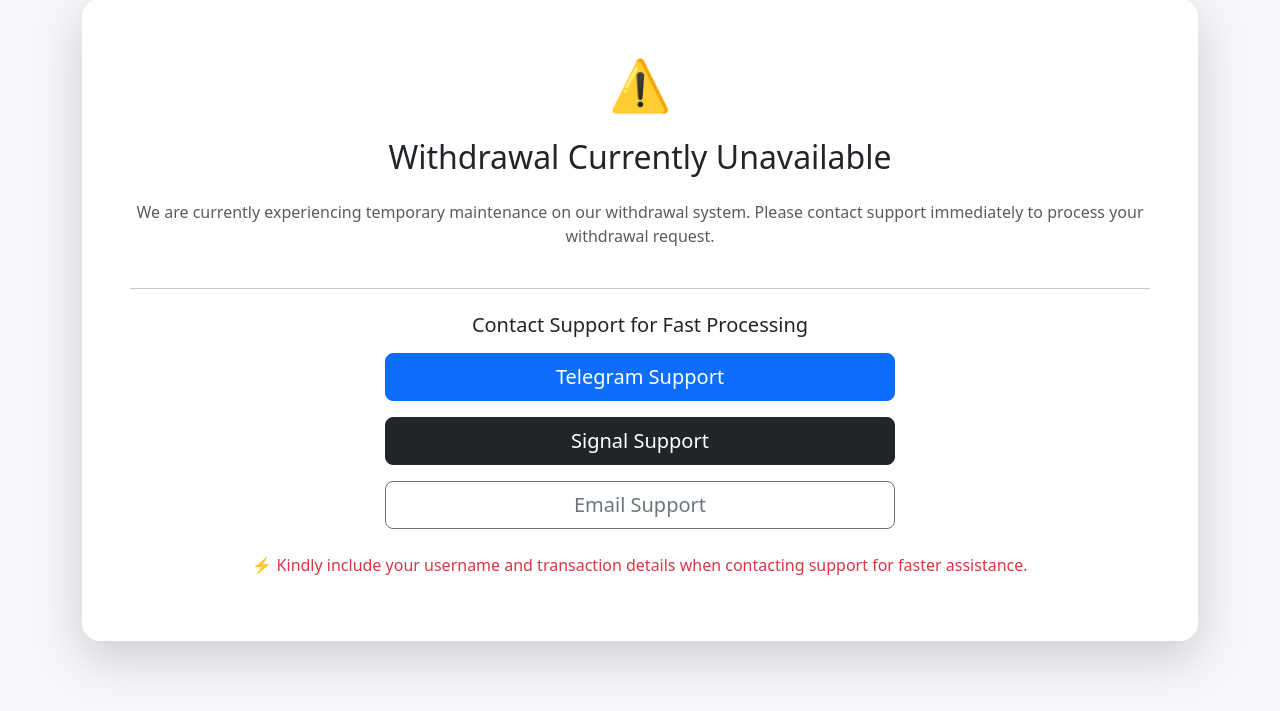
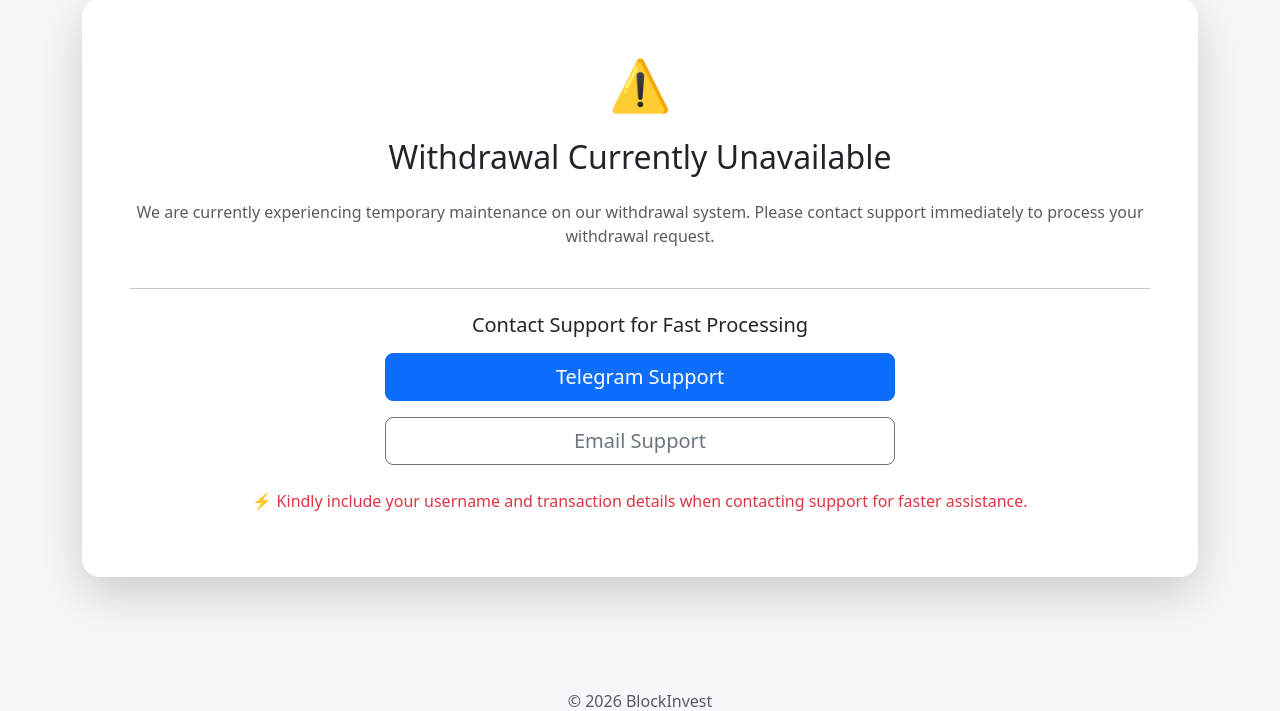
Before and after one commit to nealecglobal/blockfinance, a Django app: page /withdraw/pay/ in a window 1280 px wide. Shown: the part 105-816 px from the top of the page. Run offline with Django 5.2, Linux system fonts and the light colour scheme; a user stored in the database is signed in.

Commit message:
Update withdraw_pay.html

```diff
--- a/withdrawals/templates/withdraw_pay.html
+++ b/withdrawals/templates/withdraw_pay.html
@@ -25,19 +25,15 @@
         <!-- SUPPORT LINKS -->
         <div class="d-grid gap-3 col-md-6 mx-auto">
 
-            <a href="https://t.me/yourusername"
+            <a href="https://t.me/blockinvestsupport"
                target="_blank"
                class="btn btn-primary btn-lg">
                 Telegram Support
             </a>
 
-            <a href="https://signal.me/#p/yournumber"
-               target="_blank"
-               class="btn btn-dark btn-lg">
-                Signal Support
-            </a>
 
-            <a href="mailto:support@blockinvest.com"
+
+            <a href="mailto:Blockinvestsupport@gmail.com"
                class="btn btn-outline-secondary btn-lg">
                 Email Support
             </a>
```
